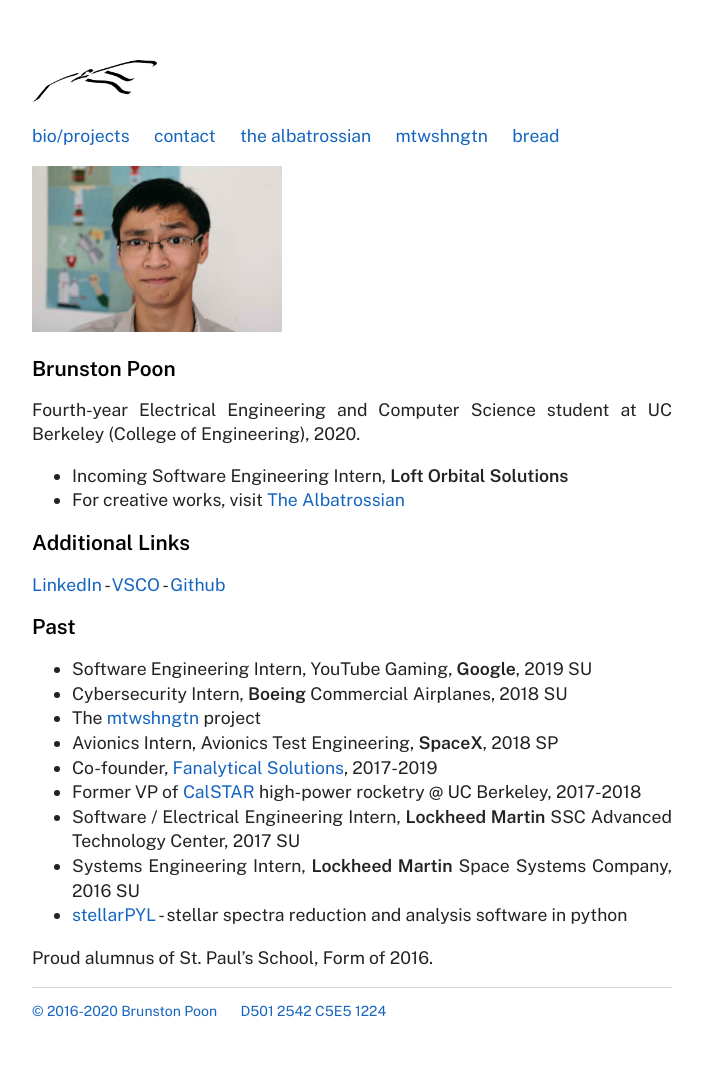
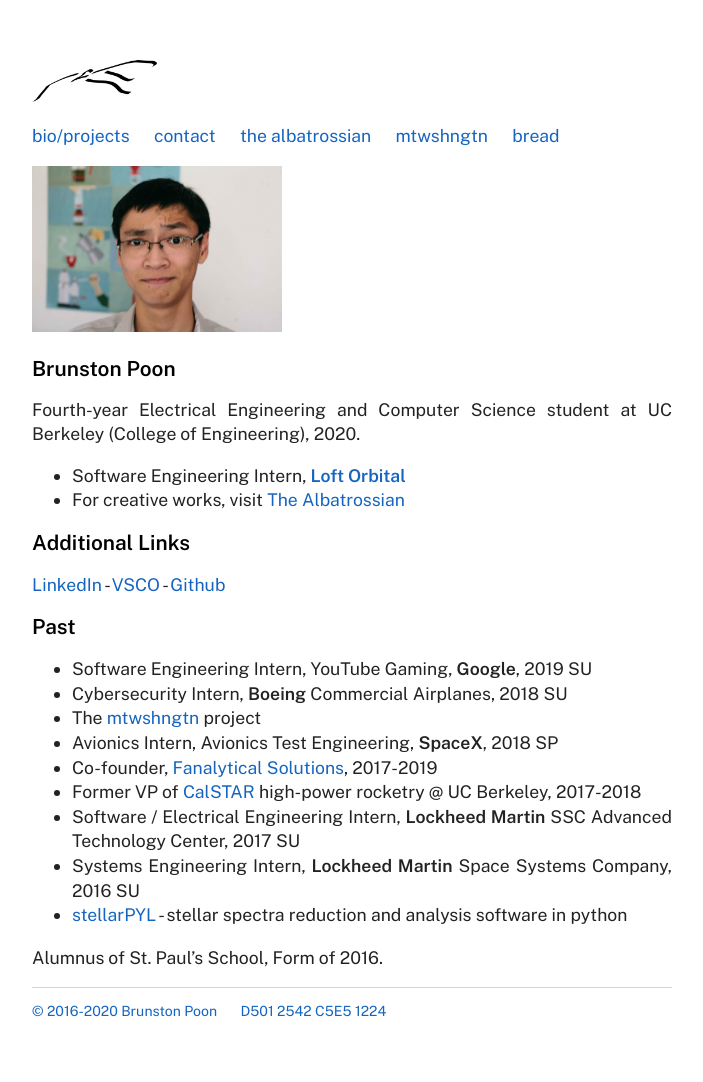
Before and after one commit to brupoon/brunstonio, a Jekyll site: the page built from index.md, in a window 1280 px wide. Shown: the whole page, without its empty margins (288-991 px from the left). Built offline with Jekyll 4.4.1, drawn with Linux system fonts in a browser that asks for light colours.

Commit message:
loft update

```diff
--- a/index.md
+++ b/index.md
@@ -10,7 +10,7 @@ Brunston Poon
 
 Fourth-year Electrical Engineering and Computer Science student at UC Berkeley (College of Engineering), 2020.
 
-* Incoming Software Engineering Intern, **Loft Orbital Solutions**
+* Software Engineering Intern, **[Loft Orbital](https://www.loftorbital.com/)**
 * For creative works, visit [The Albatrossian](http://albatrossian.xyz)
 
 Additional Links
@@ -31,4 +31,4 @@ Past
 * Systems Engineering Intern, **Lockheed Martin** Space Systems Company, 2016 SU
 * [stellarPYL](http://brunston.io/stellarpyl) - stellar spectra reduction and analysis software in python
 
-Proud alumnus of St. Paul's School, Form of 2016.
+Alumnus of St. Paul's School, Form of 2016.
```
